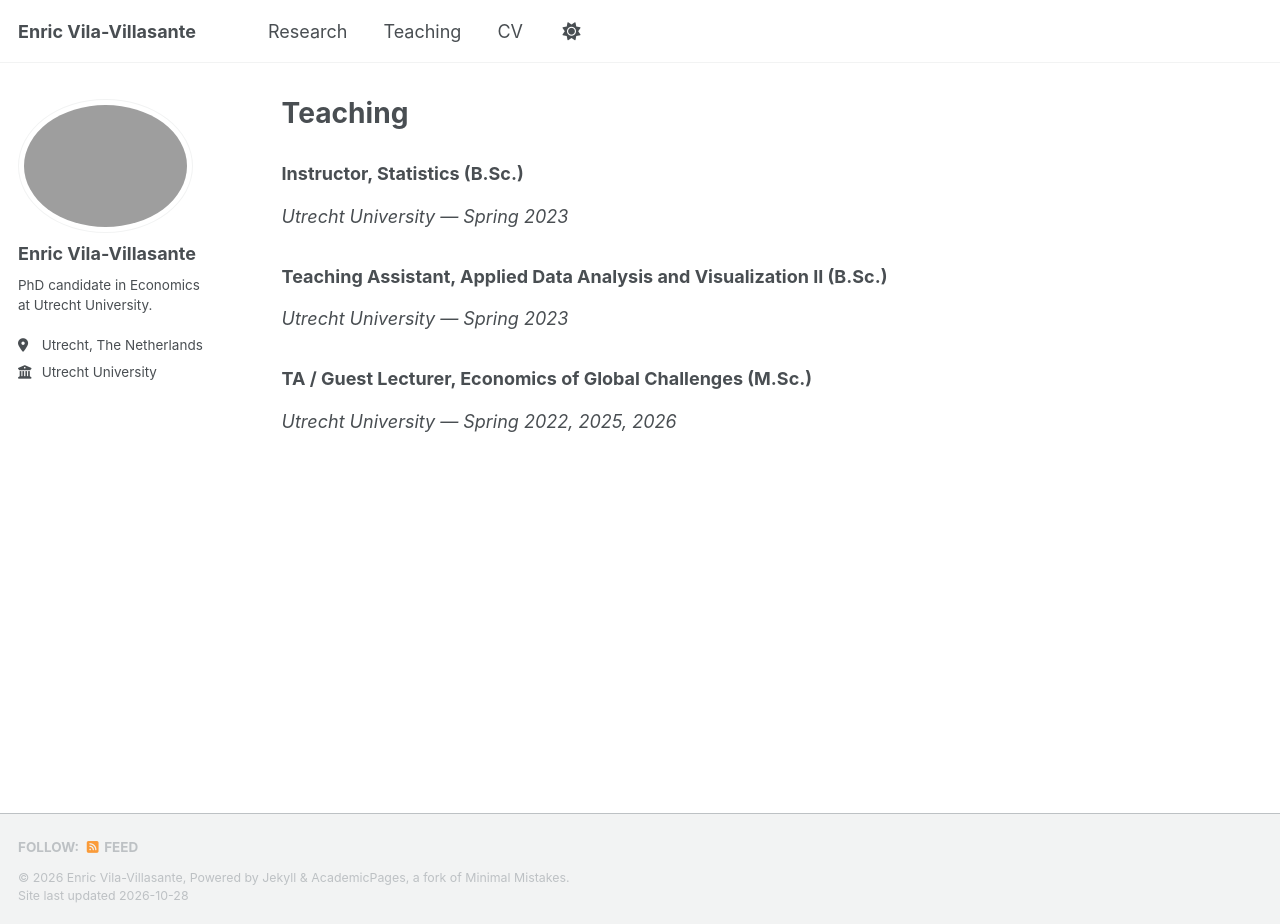
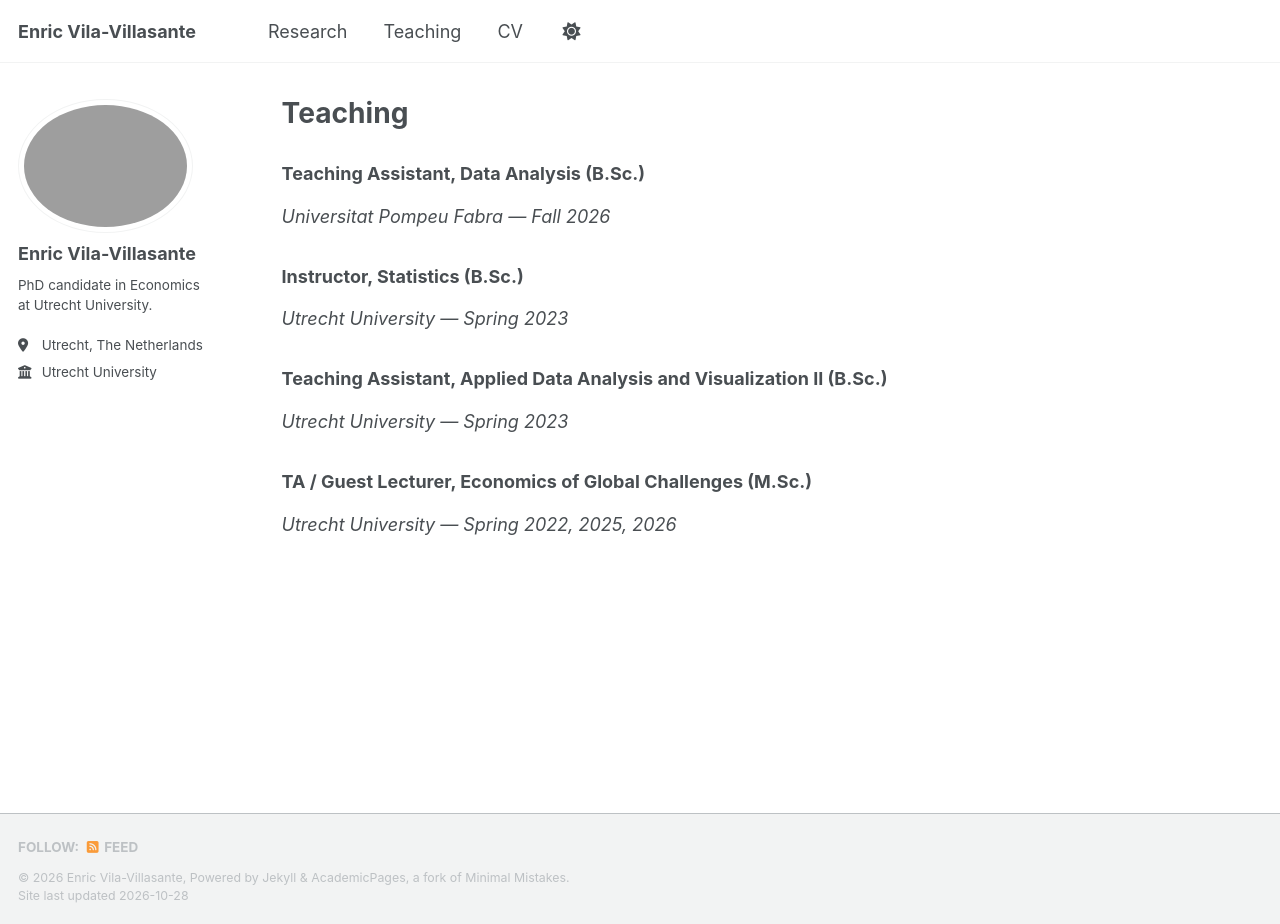
Before and after one commit to enricviladv/enricviladv.github.io, a Jekyll site: the page built from _pages/teaching.md, in a window 1280 px wide and 924 px high. Built offline with Jekyll 4.4.1, drawn with Linux system fonts in a browser that asks for light colours; a script that is not in the unit is left out.

Commit message:
Add teaching assistant role for Fall 2026

```diff
--- a/_pages/teaching.md
+++ b/_pages/teaching.md
@@ -4,6 +4,10 @@ title: "Teaching"
 permalink: /teaching/
 author_profile: true
 ---
+
+
+### Teaching Assistant, Data Analysis (B.Sc.)
+*Universitat Pompeu Fabra — Fall 2026*
 
 
 
```
